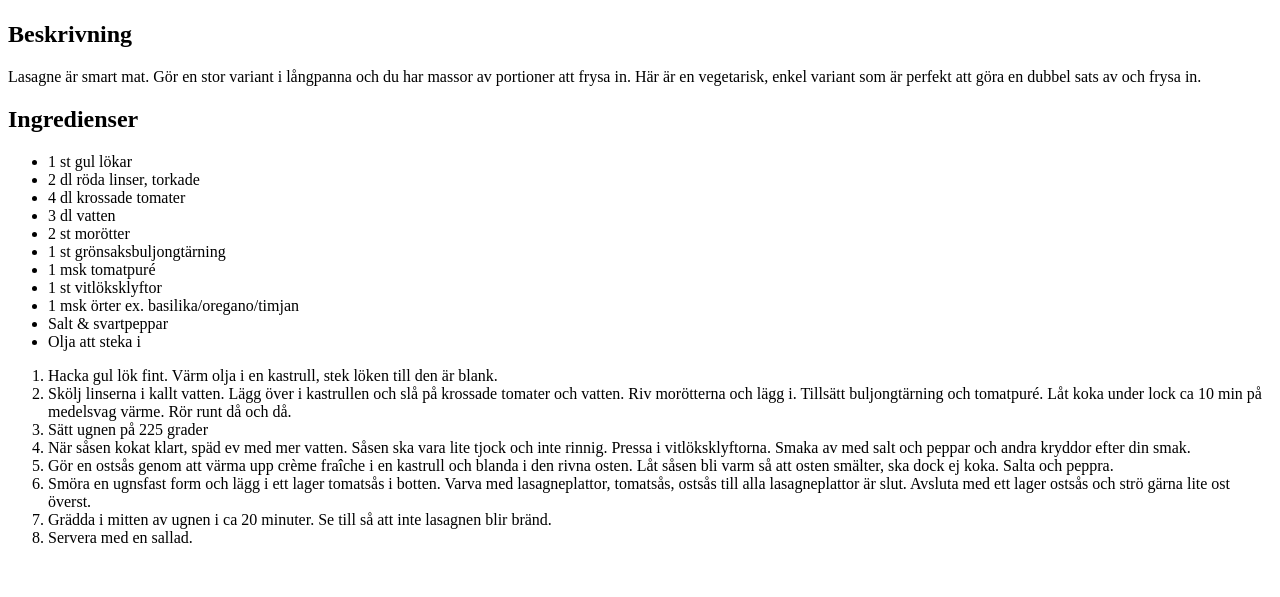
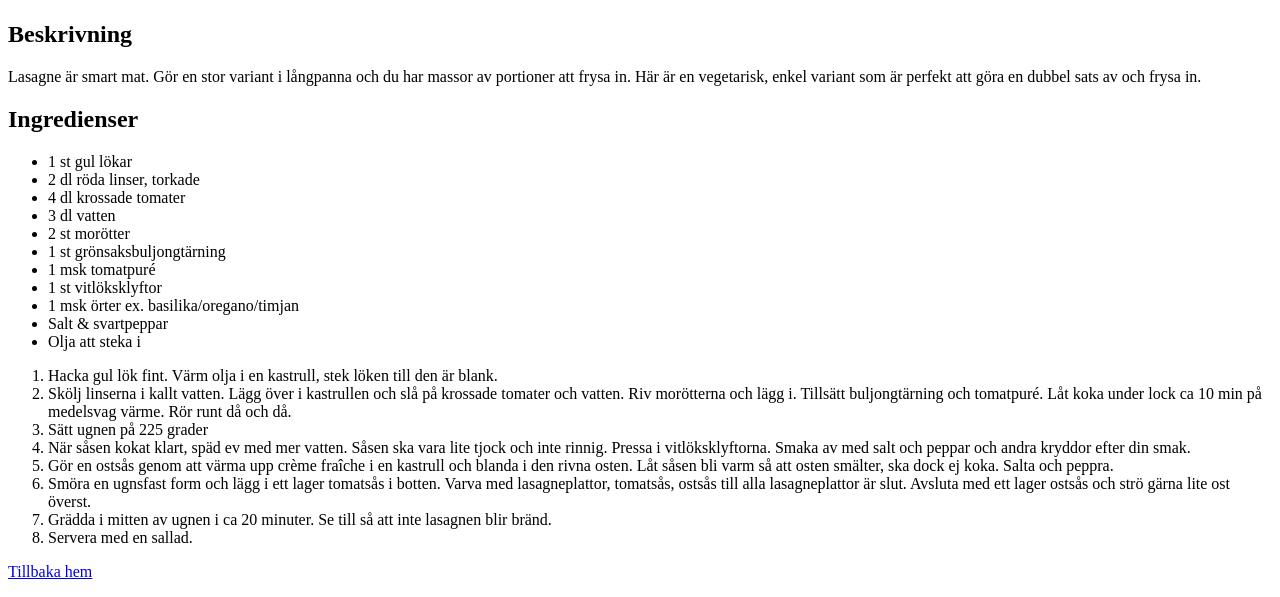
Before and after one commit to GitFredde/odin-recept, a plain HTML site: page recept/lasagne.html in a window 1280 px wide. Shown: the part 383-980 px from the top of the page. Before the commit the page ends 946 px from the top, so only its background shows below. Drawn offline with Linux system fonts and the light colour scheme.

Commit message:
Uppdatering

```diff
--- a/recept/lasagne.html
+++ b/recept/lasagne.html
@@ -56,5 +56,6 @@
 
                                 <li> Servera med en sallad.</li>
         </ol>
+        <p><a href="../index.html">Tillbaka hem</a></p>
 </body>
 </html>
```
